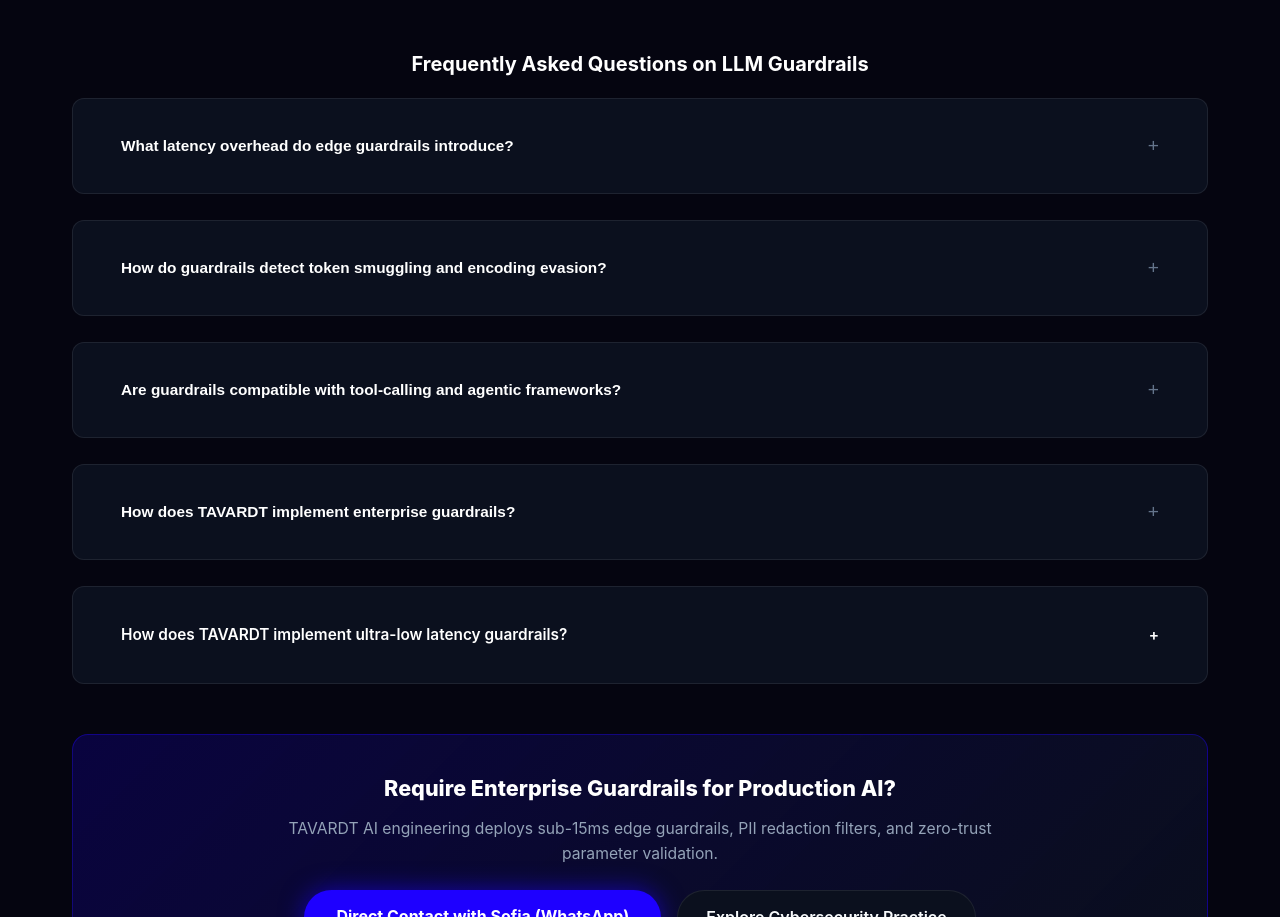
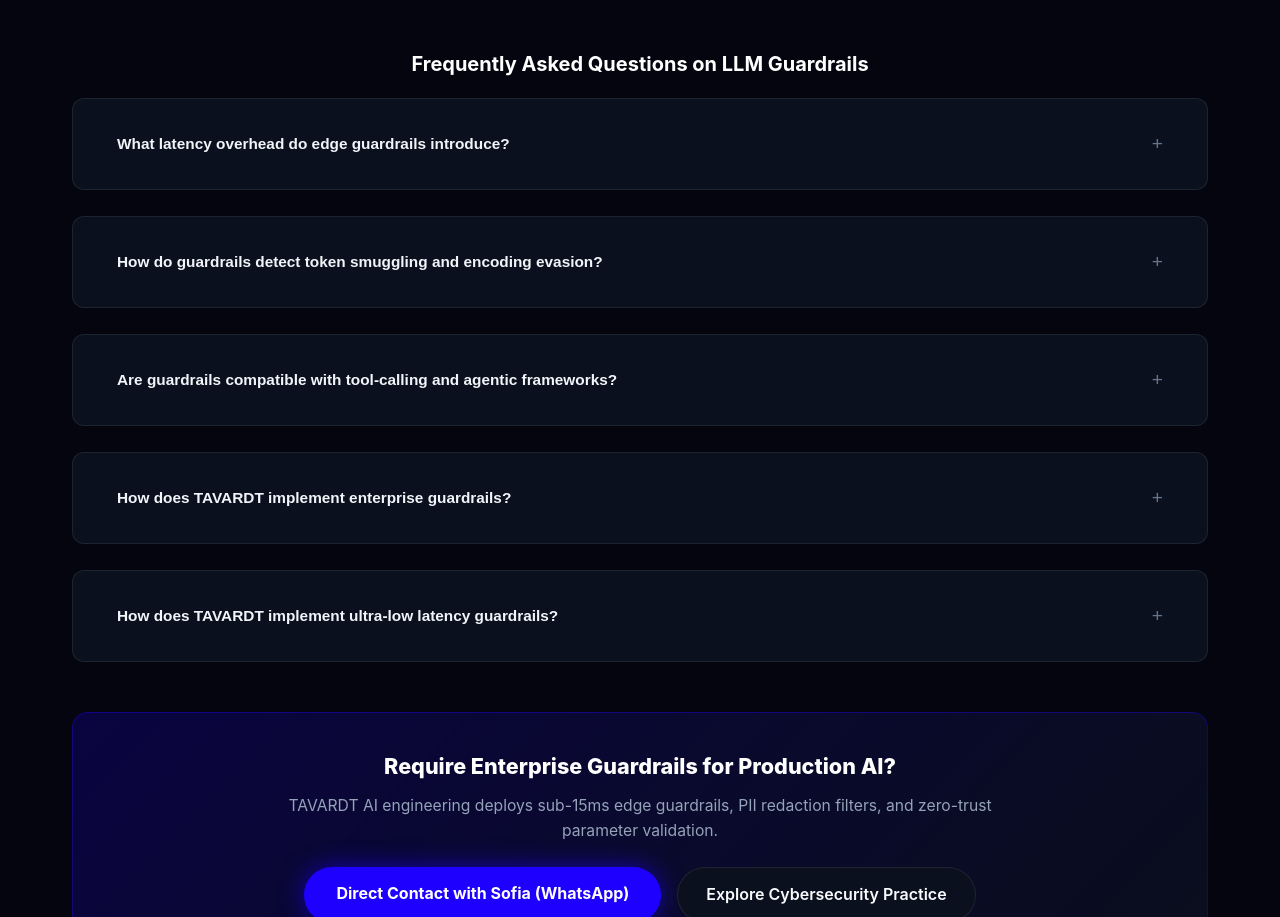
Before and after one commit to TAVARDT-Australia/llm-guardrails-toolkit-au, a plain HTML site: page index.html in a window 1280 px wide. Shown: the part 2264-3181 px from the top of the page. Drawn offline with Linux system fonts and the light colour scheme.

Commit message:
fix(layout): restore canonical interactive faq accordion with button and body classes

```diff
--- a/index.html
+++ b/index.html
@@ -569,6 +569,42 @@
     display: block;
   }
 
+
+    .faq-btn {
+      width: 100%;
+      background: transparent;
+      border: none;
+      padding: 16px 20px;
+      text-align: left;
+      font-size: 0.96rem;
+      font-weight: 600;
+      color: #f1f5f9;
+      display: flex;
+      justify-content: space-between;
+      align-items: center;
+      cursor: pointer;
+    }
+    .faq-btn:hover {
+      background: #0f172a;
+    }
+    .faq-icon {
+      font-size: 1.25rem;
+      color: #839bc8;
+      transition: transform 0.2s ease;
+    }
+    .faq-item.active .faq-icon {
+      transform: rotate(45deg);
+    }
+    .faq-body {
+      display: none;
+      padding: 0 20px 18px;
+      color: #94a3b8;
+      font-size: 0.92rem;
+      line-height: 1.6;
+    }
+    .faq-item.active .faq-body {
+      display: block;
+    }
 </style>
 <style id="tavardt-unified-enterprise-css">
 
@@ -1622,45 +1658,51 @@ footer > div:first-child {
 <h2 class="faq-title">Frequently Asked Questions on LLM Guardrails</h2>
 <div class="faq-list">
 <div class="faq-item">
-<button class="faq-question" onclick="toggleFaq(this)" type="button">
+<button class="faq-btn" onclick="toggleFaq(this)" type="button">
 <span>What latency overhead do edge guardrails introduce?</span>
 <span class="faq-icon">+</span>
 </button>
-<div class="faq-answer">
+<div class="faq-body">
 <p>TAVARDT guardrail models operate with optimized edge runtimes, adding less than 15 milliseconds of latency to standard inference cycles.</p>
 </div>
 </div>
 <div class="faq-item">
-<button class="faq-question" onclick="toggleFaq(this)" type="button">
+<button class="faq-btn" onclick="toggleFaq(this)" type="button">
 <span>How do guardrails detect token smuggling and encoding evasion?</span>
 <span class="faq-icon">+</span>
 </button>
-<div class="faq-answer">
+<div class="faq-body">
 <p>Our multi-tiered classifier normalizes character sets, unpacks base encodings, and evaluates semantic intent rather than relying solely on static keyword lists.</p>
 </div>
 </div>
 <div class="faq-item">
-<button class="faq-question" onclick="toggleFaq(this)" type="button">
+<button class="faq-btn" onclick="toggleFaq(this)" type="button">
 <span>Are guardrails compatible with tool-calling and agentic frameworks?</span>
 <span class="faq-icon">+</span>
 </button>
-<div class="faq-answer">
+<div class="faq-body">
 <p>Yes, TAVARDT guardrails enforce boundary validation across function calls, preventing untrusted model outputs from executing dangerous downstream API calls.</p>
 </div>
 </div>
 <div class="faq-item">
-<button class="faq-question" onclick="toggleFaq(this)" type="button">
+<button class="faq-btn" onclick="toggleFaq(this)" type="button">
 <span>How does TAVARDT implement enterprise guardrails?</span>
 <span class="faq-icon">+</span>
 </button>
-<div class="faq-answer">
+<div class="faq-body">
 <p>We audit your generative AI attack surface, configure customized safety thresholds, integrate low-latency inference proxies, and establish real-time threat telemetry.</p>
 </div>
 </div>
 <div class="faq-item">
-<div class="faq-question"><span>How does TAVARDT implement ultra-low latency guardrails?</span><span class="faq-toggle">+</span></div>
-<div class="faq-answer"><p>TAVARDT deploys serverless guardrails on the Cloudflare global edge network, evaluating prompts and responses in under 15 milliseconds without central bottlenecks.</p></div>
-</div></div>
+<button class="faq-btn" onclick="toggleFaq(this)" type="button">
+<span>How does TAVARDT implement ultra-low latency guardrails?</span>
+<span class="faq-icon">+</span>
+</button>
+<div class="faq-body">
+<p>TAVARDT deploys serverless guardrails on the Cloudflare global edge network, evaluating prompts and responses in under 15 milliseconds without central bottlenecks.</p>
+</div>
+</div>
+</div>
 </section>
 <div class="cta-card">
 <h3>Require Enterprise Guardrails for Production AI?</h3>
```
